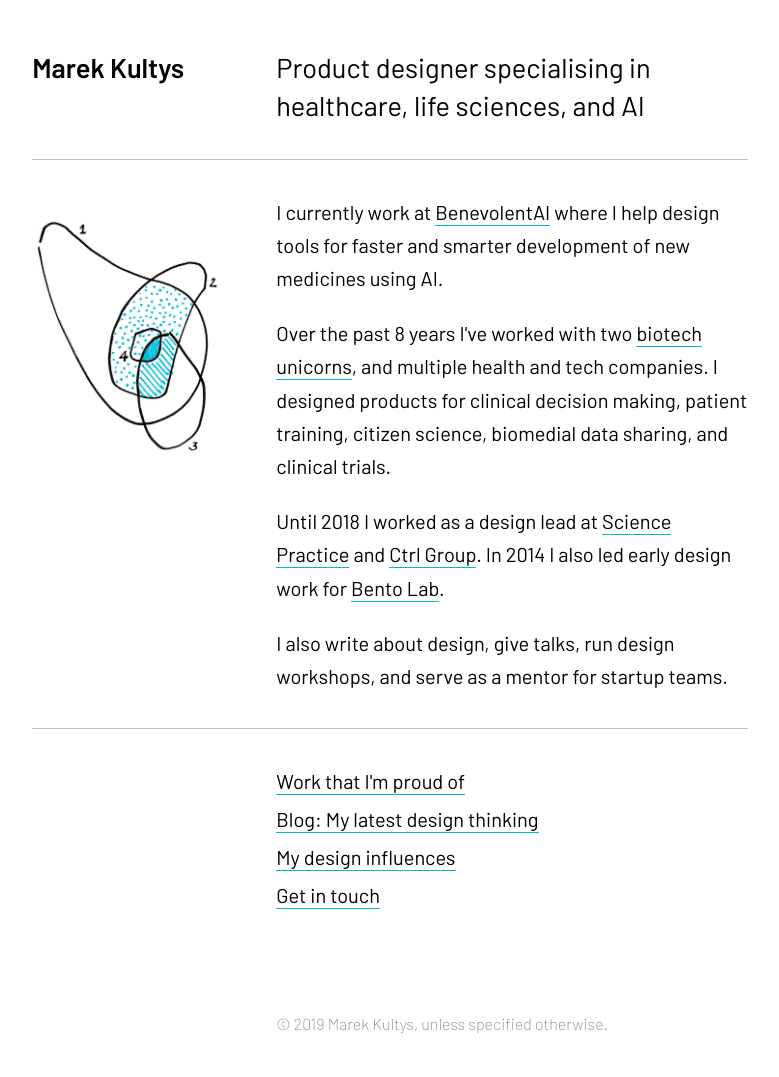
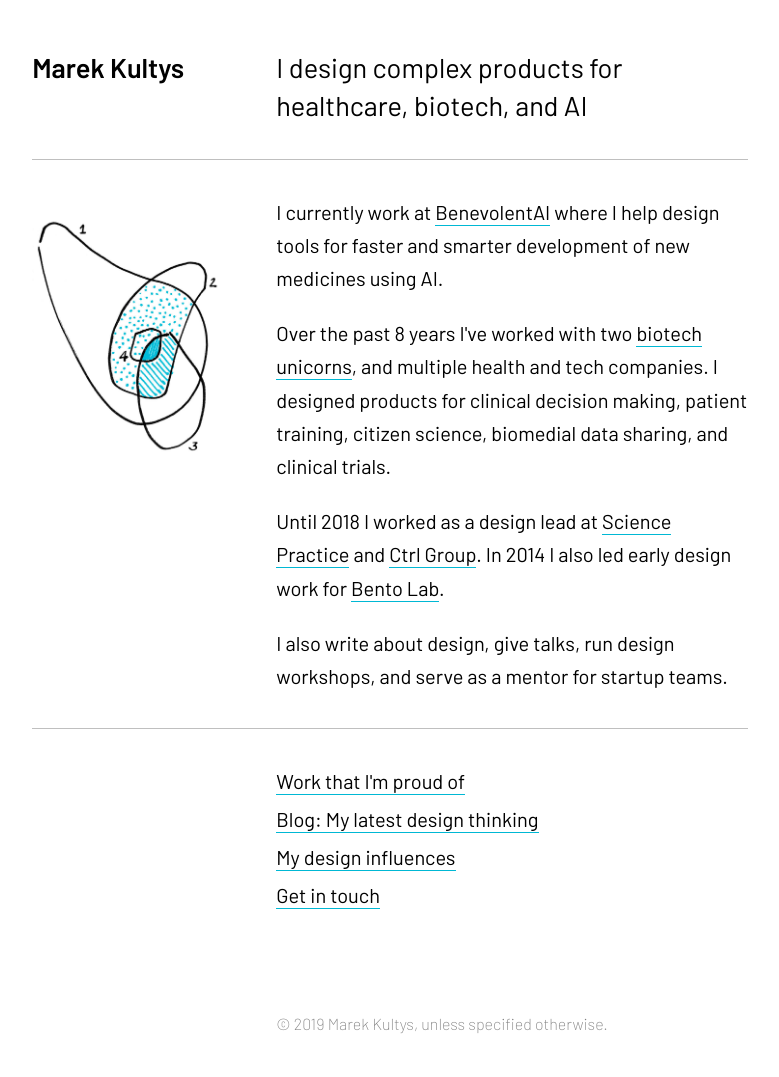
Before and after one commit to marek-kultys/marekkultys.github.io, a Jekyll site: the page built from index.html, in a window 1280 px wide. Shown: the whole page, without its empty margins (250-1029 px from the left). Built offline with Jekyll 4.4.1, drawn with Linux system fonts in a browser that asks for light colours.

Commit message:
Update tagline for page

```diff
--- a/_data/pages.yml
+++ b/_data/pages.yml
@@ -1,5 +1,5 @@
 home:
-   tagline: Product designer specialising in healthcare, life sciences, and AI
+   tagline: I design complex products for healthcare, biotech, and AI
    link: /
 
 work:
```
